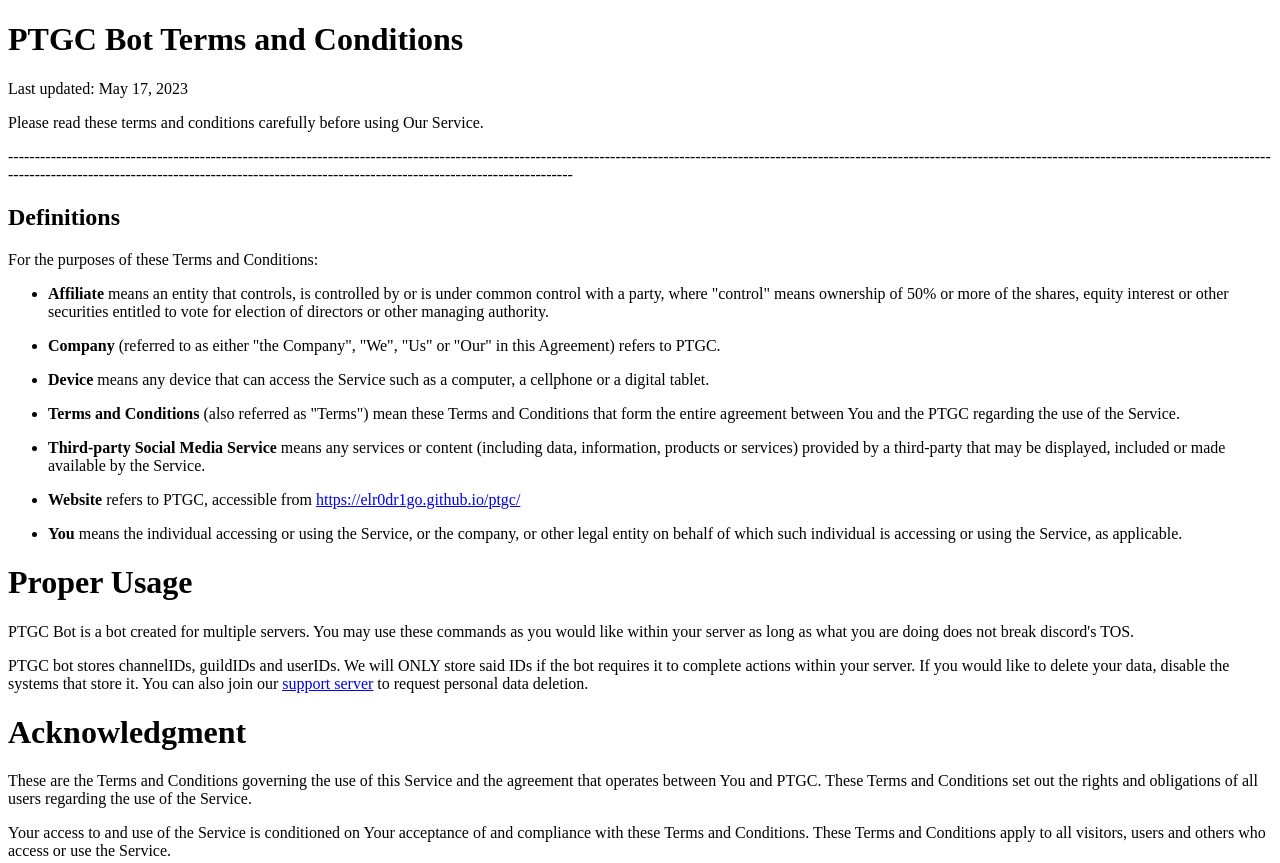
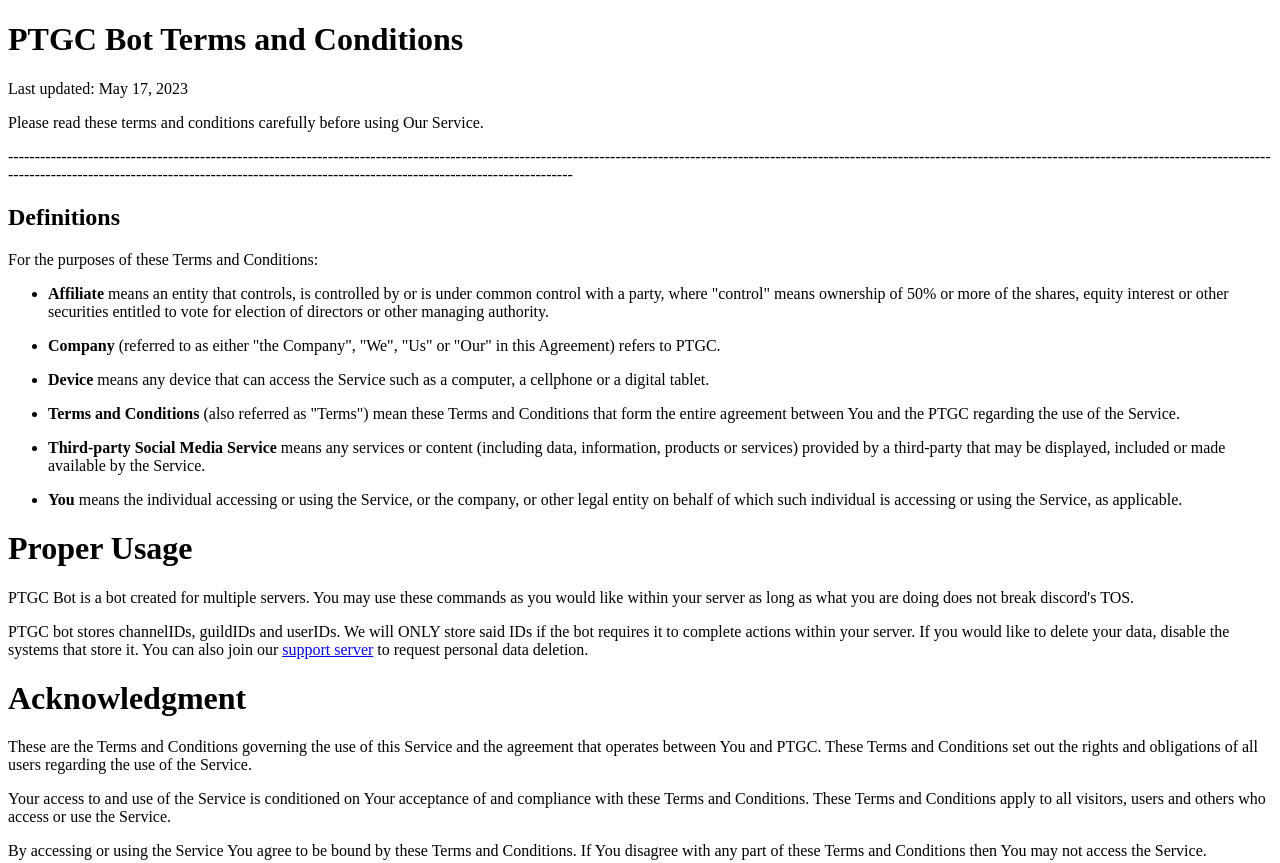
Before and after one commit to Dark-333/ptgc, a plain HTML site: page index.html in a window 1280 px wide. Shown: the top 863 px of the page. Drawn offline with Linux system fonts and the light colour scheme.

Commit message:
Update index.html

```diff
--- a/index.html
+++ b/index.html
@@ -30,9 +30,6 @@
     <p><strong>Third-party Social Media Service</strong> means any services or content (including data, information, products or services) provided by a third-party that may be displayed, included or made available by the Service.</p>
     </li>
     <li>
-    <p><strong>Website</strong> refers to PTGC, accessible from <a href="https://elr0dr1go.github.io/ptgc/" rel="external nofollow noopener" target="_blank">https://elr0dr1go.github.io/ptgc/</a></p>
-    </li>
-    <li>
     <p><strong>You</strong> means the individual accessing or using the Service, or the company, or other legal entity on behalf of which such individual is accessing or using the Service, as applicable.</p>
     </li>
     </ul>
```
